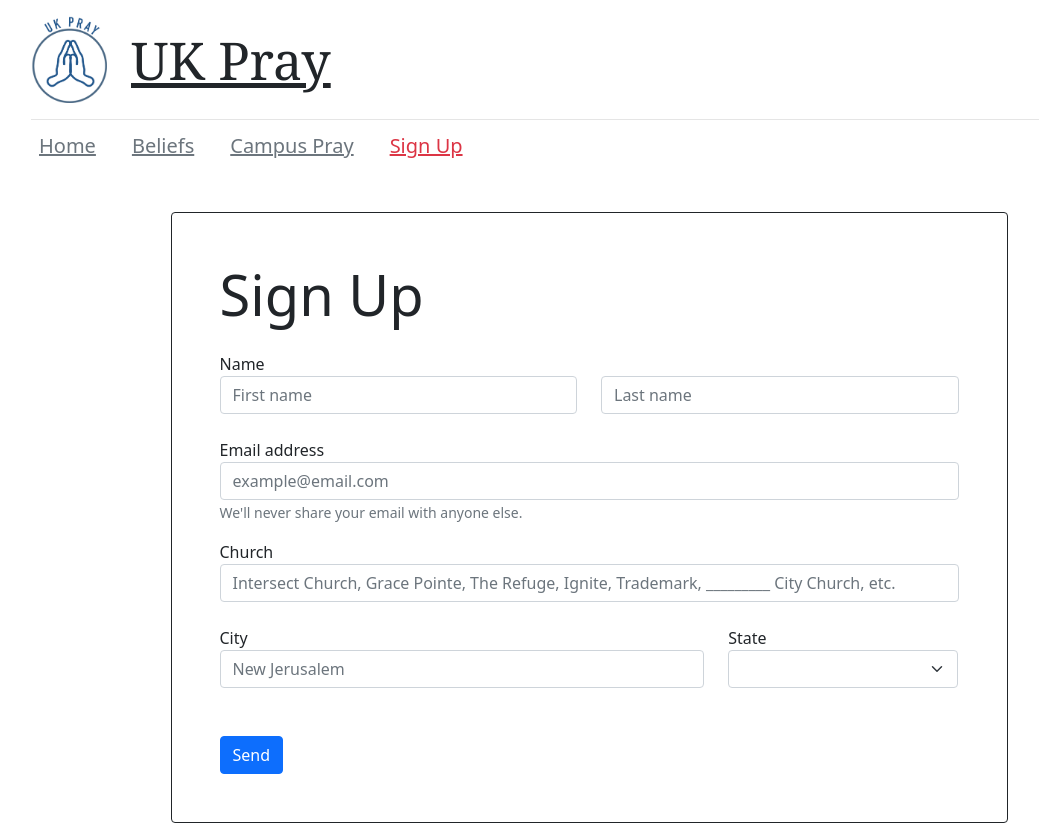
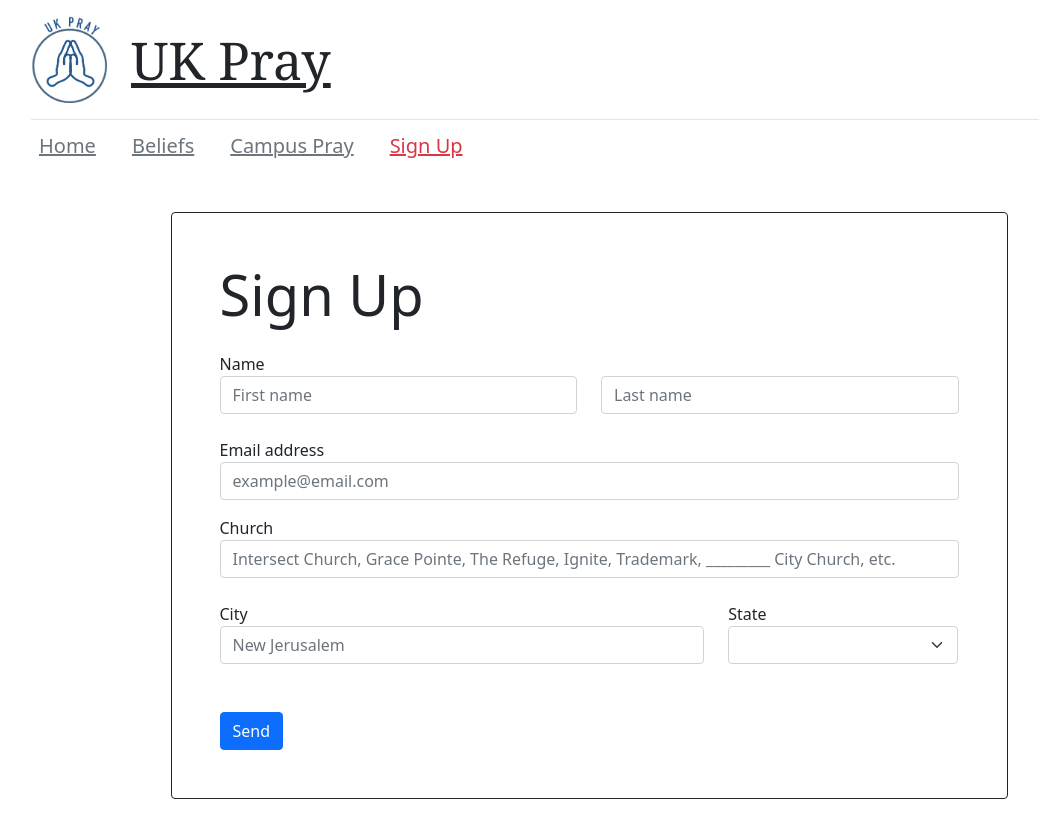
Before and after one commit to UK-Pray/UK_Pray_Web, an Angular app: page /#/signup in a window 1280 px wide. Shown: the top 825 px of the page, without its empty margins (51-1090 px from the left). Built offline with nearby package versions, Linux system fonts and the light colour scheme.

Commit message:
made some slight changes to formatting

```diff
--- a/src/app/contact/contact-form.component.html
+++ b/src/app/contact/contact-form.component.html
@@ -24,7 +24,6 @@
                 <input type="email" class="form-control" id="email" name="email" placeholder="example@email.com"
                         required [(ngModel)]="prayerWarrior.email" #emailfield="ngModel" email [class.fieldError]="form.submitted && emailfield.invalid">
                 <div [hidden]="!form.submitted || emailfield.valid" class="alert alert-danger">Missing email</div>
-                <small id="emailHelp" class="form-text text-muted">We'll never share your email with anyone else.</small>
             </div>
 
             <div class="form-group mb-4">
```
